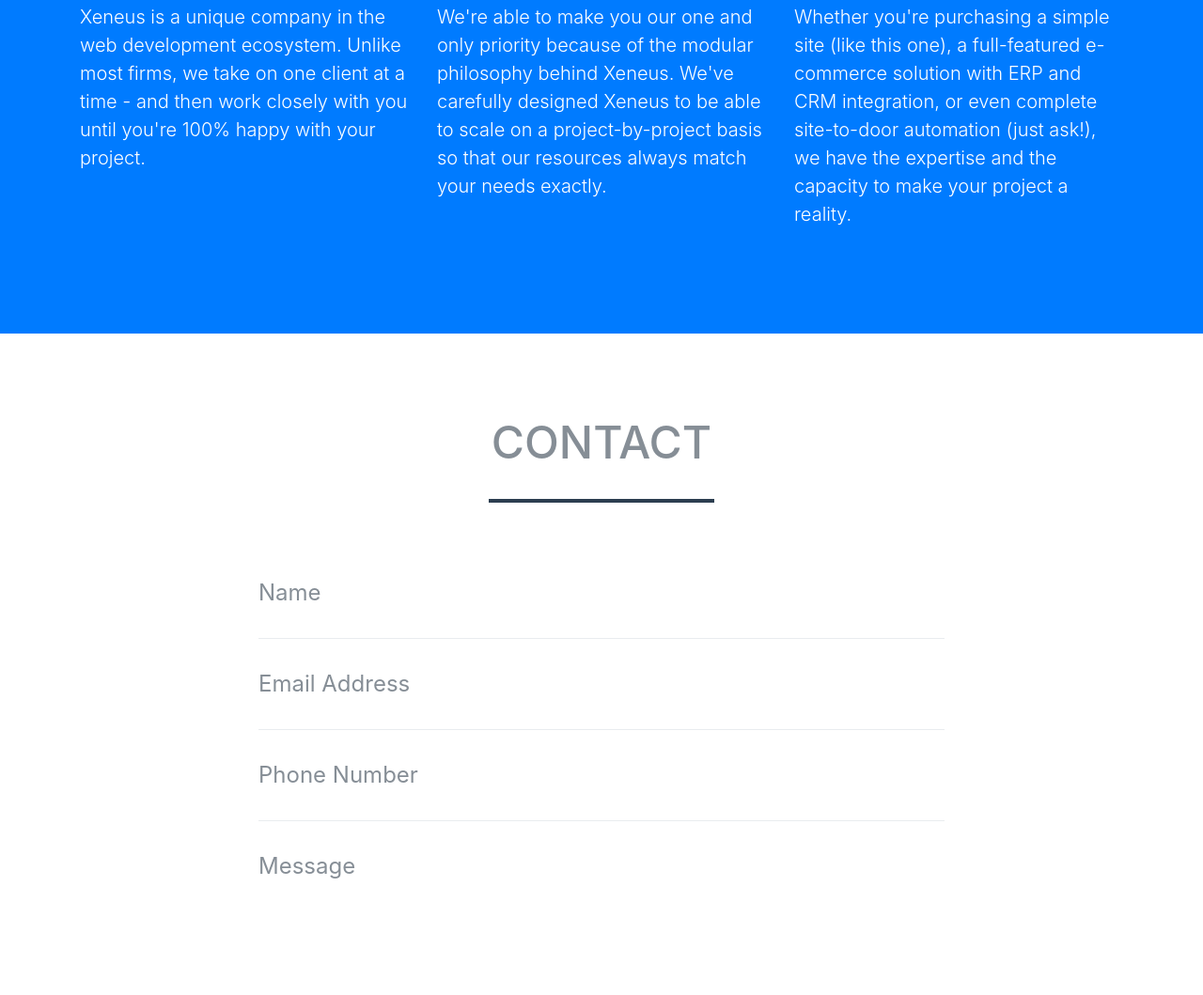
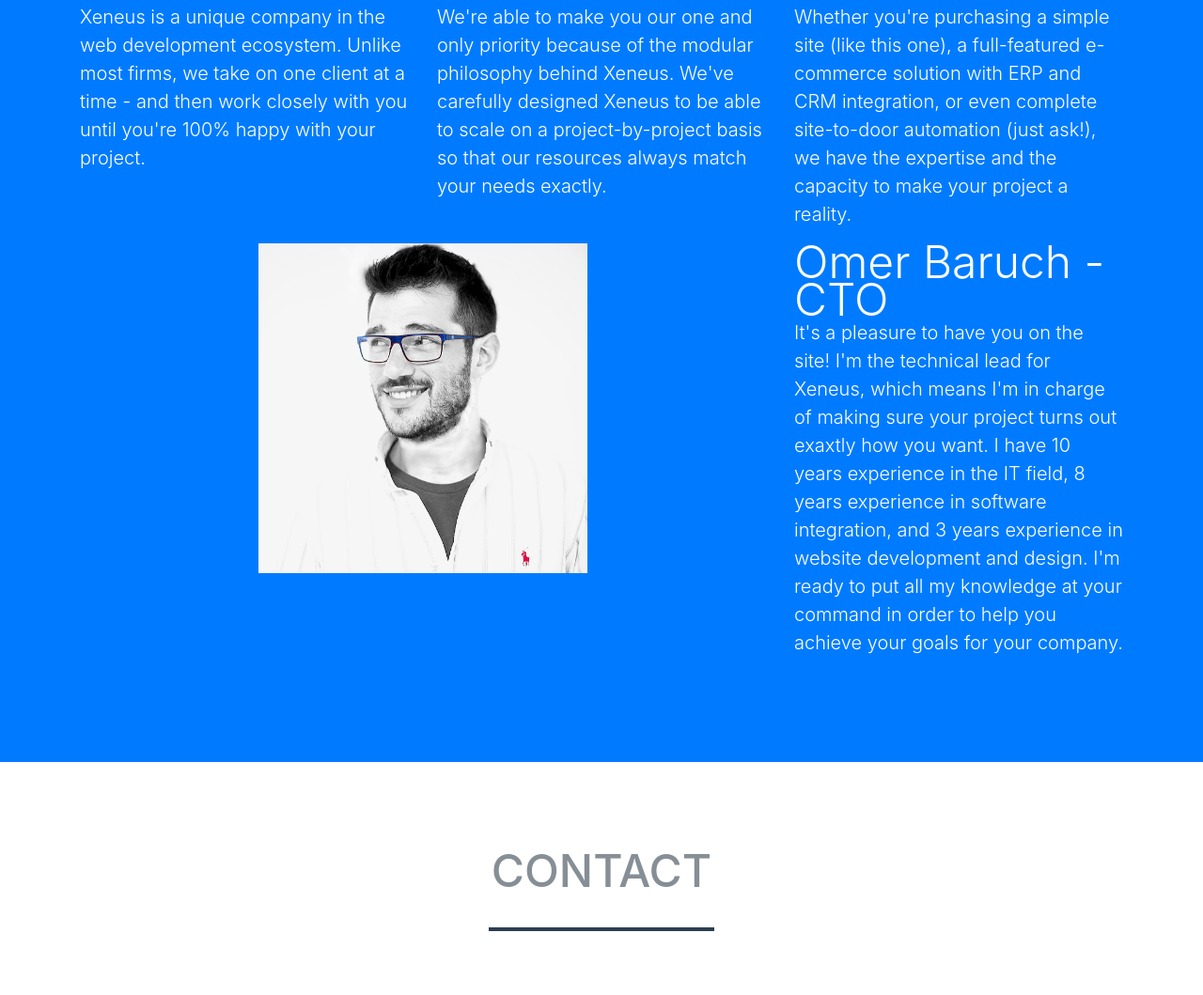
Before and after one commit to odbaruch/Xeneus-site, a website with bundled scripts: page index.html in a window 1280 px wide. Shown: the part 1805-2864 px from the top of the page at 94% size. Built offline with nearby package versions, Linux system fonts and the light colour scheme.

Commit message:
Add profile to About section

```diff
--- a/index.html
+++ b/index.html
@@ -146,6 +146,15 @@
           </div>
           <div class="col-lg-4 mr-auto">
             <p class="lead">Whether you're purchasing a simple site (like this one), a full-featured e-commerce solution with ERP and CRM integration, or even complete site-to-door automation (just ask!), we have the expertise and the capacity to make your project a reality.</p>
+          </div>
+        </div>
+        <div class="row">
+          <div class="col-lg-4 ml-auto">
+            <img class="img-fluid" src="img/Omer.png" alt="">
+          </div>
+          <div class="col-lg-4 ml-auto">
+            <h2 class="font-weight-light mb-0">Omer Baruch - CTO</h2>
+            <p class="lead">It's a pleasure to have you on the site! I'm the technical lead for Xeneus, which means I'm in charge of making sure your project turns out exaxtly how you want. I have 10 years experience in the IT field, 8 years experience in software integration, and 3 years experience in website development and design. I'm ready to put all my knowledge at your command in order to help you achieve your goals for your company.</p>
           </div>
         </div>
         <!-- <div class="text-center mt-4">
```
Also changed, not shown: img/Omer.png (added).
